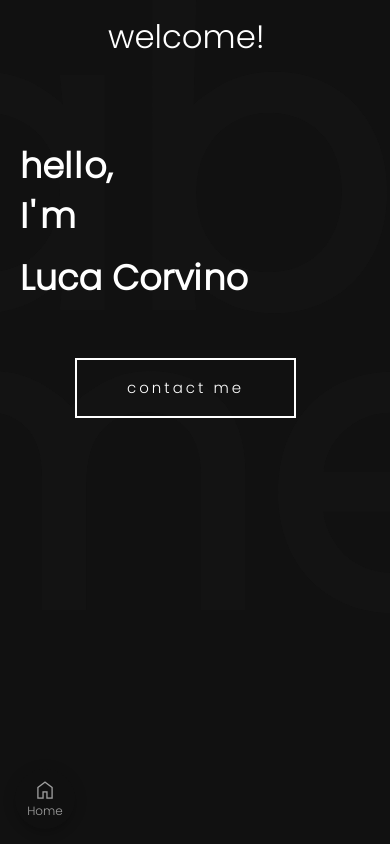
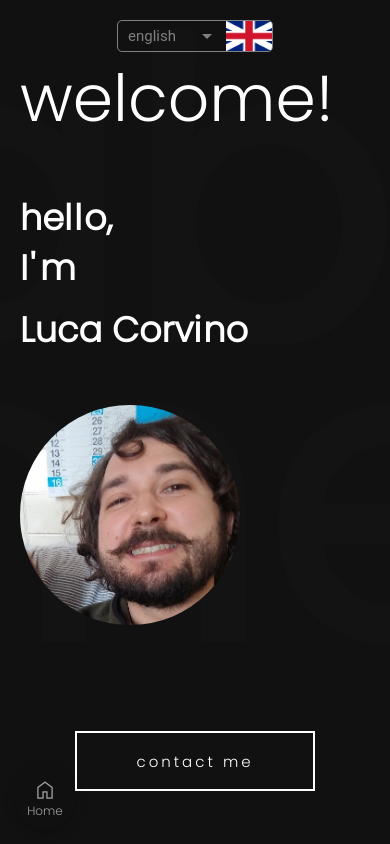
Before and after one commit to lcorv/portfolio, an Angular app: page /#/home in a window 390 px wide. Built offline with nearby package versions, Linux system fonts and the light colour scheme.

Commit message:
second commit

```diff
--- a/src/app/animations/routeAnimation.ts
+++ b/src/app/animations/routeAnimation.ts
@@ -9,7 +9,7 @@ export function routeAnim(){
                     overflow:'visible',
                     width:'100%'
                 })
-            ]),
+            ],{optional: true }),
             group([
                 query(':enter',[
                     style({
@@ -49,7 +49,7 @@ export function routeAnim(){
                     overflow:'visible',
                     width:'100%'
                 })
-            ]),
+            ],{optional: true }),
             group([
                 query(':enter',[
                     style({
--- a/src/app/app.component.html
+++ b/src/app/app.component.html
@@ -1,16 +1,16 @@
 <div fxFlex="100" fxLayout="row wrap" class="page">
-  <nav fxHide.lt-md  fxLayout="column" fxLayoutAlign="start center" class="navbar" @enterLeft>
+  <nav fxHide.lt-md fxLayout="column" fxLayoutAlign="start center" class="navbar" @enterLeft>
     <div class="language-selector">
-        <mat-select (selectionChange)="change()" [(ngModel)]="lan" id="" fxFlex="70">
-          <mat-option value="it">italiano</mat-option>
-          <mat-option value="en">english</mat-option>
-        </mat-select>
-        <img fxFlex="30" src={{langImage}} alt={{lan}}>
+      <mat-select (selectionChange)="change()" [(ngModel)]="lan" id="" fxFlex="70">
+        <mat-option value="it">italiano</mat-option>
+        <mat-option value="en">english</mat-option>
+      </mat-select>
+      <img fxFlex="30" src={{langImage}} alt={{lan}}>
     </div>
     <div class="propic">
       <img src="assets/images/propic.jpg" alt="propic">
     </div>
-    <div class="nav-buttons" >
+    <div class="nav-buttons">
       <a mat-ripple [matRippleColor]="'#fff2'" class="btn" routerLinkActive="active" routerLink="home">
         <i class="material-symbols-outlined">home</i>
         Home
@@ -31,14 +31,29 @@
     <div fxFlex></div>
     <app-footer></app-footer>
   </nav>
-  <div (click)="setNavRoute(outlet); cdRef.detectChanges();" fxHide.gt-sm draggable="true" id="navbar-small" class="navbar-small mat-elevation-z7">
-    <div class="location" appNavbar><i class="material-symbols-outlined">{{routeIcon}}</i><span>{{routeLabel}}</span></div>
-    <a *ngIf="routeLabel!='Home'" class="btn btn-primary" mat-ripple routerLink="home" @iconAnim><i class="material-symbols-outlined">home</i>Home</a>
-    <a *ngIf="routeLabel!='Contacts'"class="btn btn-primary" mat-ripple routerLink="contacts" @iconAnim><i class="material-symbols-outlined">person</i>Contacts</a>
-    <a *ngIf="routeLabel!='Skills'"class="btn btn-primary" mat-ripple routerLink="skills" @iconAnim><i class="material-symbols-outlined">done_all</i>Skills</a>
-    <a *ngIf="routeLabel!='Works'"class="btn btn-primary" mat-ripple routerLink="works" @iconAnim><i class="material-symbols-outlined">settings</i>Works</a>
+  <div (click)="setNavRoute(outlet); cdRef.detectChanges();" fxHide.gt-sm draggable="true" id="navbar-small"
+    class="navbar-small mat-elevation-z7">
+    <div class="location" appNavbar><i class="material-symbols-outlined">{{routeIcon}}</i><span>{{routeLabel}}</span>
+    </div>
+    <a *ngIf="routeLabel!='Home'" class="btn btn-primary" mat-ripple routerLink="home" @iconAnim><i
+        class="material-symbols-outlined">home</i>Home</a>
+    <a *ngIf="routeLabel!='Contacts'" class="btn btn-primary" mat-ripple routerLink="contacts" @iconAnim><i
+        class="material-symbols-outlined">person</i>Contacts</a>
+    <a *ngIf="routeLabel!='Skills'" class="btn btn-primary" mat-ripple routerLink="skills" @iconAnim><i
+        class="material-symbols-outlined">done_all</i>Skills</a>
+    <a *ngIf="routeLabel!='Works'" class="btn btn-primary" mat-ripple routerLink="works" @iconAnim><i
+        class="material-symbols-outlined">settings</i>Works</a>
   </div>
-  <div fxFlex="100" fxLayout="row wrap" fxFlexOffset.gt-sm="200px" class="main" [@routeAnim]="prepareRoute(outlet)" >
+  <div fxFlex="100" fxLayout="row wrap" fxFlexOffset.gt-sm="200px" class="main" [@routeAnim]="prepareRoute(outlet)">
+    <div fxFlex="100" fxLayoutAlign="center">
+    <div fxFlex="40" fxHide.gt-sm class="language-selector">
+        <mat-select (selectionChange)="change()" [(ngModel)]="lan" id="" fxFlex="70">
+          <mat-option value="it">italiano</mat-option>
+          <mat-option value="en">english</mat-option>
+        </mat-select>
+        <img fxFlex="30" src={{langImage}} alt={{lan}}>
+      </div>
+    </div>
     <router-outlet #outlet="outlet"></router-outlet>
     <div fxHide.gt-sm fxFlex="100">
       <app-footer></app-footer>
--- a/src/app/app.component.ts
+++ b/src/app/app.component.ts
@@ -1,6 +1,6 @@
 import { Component , ViewChild, ElementRef,ChangeDetectorRef} from '@angular/core';
 import { Icons } from './shared/icons';
-import { ActivatedRoute, RouterOutlet } from '@angular/router';
+import { ActivatedRoute, RouterOutlet, Router, ActivationStart } from '@angular/router';
 import { iconAnim } from './animations/navbarIconsAnim';
 import { routeAnim } from './animations/routeAnimation';
 import { enterFromLeft } from './animations/buttonsAnimation';
@@ -27,25 +27,26 @@ export class AppComponent {
   lan:string = "en";
   langImage: string = '/assets/images/great_britain_flag.png';
   langImages={
-    it:'/assets/images/italian_flag.png',
-    en:'/assets/images/great_britain_flag.png'
+    it:'./assets/images/italian_flag.png',
+    en:'./assets/images/great_britain_flag.png'
   }
   constructor(
     public el: ElementRef,
     public cdRef:ChangeDetectorRef,
-    private translationService: TranslationService
+    private translationService: TranslationService,
+    private activatedRoute: ActivatedRoute,
+    private router: Router,
     ){
-
+      this.setNavRoute()
   }
   ngOnInit(){
     let language = localStorage.getItem('language');
     if(language){
       this.lan = language;
       this.langImage = this.langImages[language];
-
     }
   }
-  ngAfterViewinit(){
+  ngAfterViewInit(){
     this.prepareRoute(this.outlet)
     this.cdRef.detectChanges();
   }
@@ -62,10 +63,21 @@ export class AppComponent {
       return 1;
     }
   }
-  setNavRoute(outlet: RouterOutlet){
-    if (outlet.isActivated) {
-      this.routeIcon = outlet.activatedRouteData['navbar']["icon"];
-      this.routeLabel = outlet.activatedRouteData['navbar']["label"];
+  setNavRoute(outlet?: RouterOutlet){
+    if(outlet){
+      if (outlet.isActivated) {
+        this.routeIcon = outlet.activatedRouteData['navbar']["icon"];
+        this.routeLabel = outlet.activatedRouteData['navbar']["label"];
+      }
+    }
+    else{
+      this.router.events.subscribe(data => {
+        if (data instanceof ActivationStart) {
+          this.routeIcon = data.snapshot.data['navbar']['icon'];
+          this.routeLabel = data.snapshot.data['navbar']['label'];
+
+        }
+      })
     }
   }
 }
--- a/src/app/footer/footer.component.html
+++ b/src/app/footer/footer.component.html
@@ -1,13 +1,13 @@
 <div class="footer" fxFlexAlign="start start" fxLayoutAlign="center" fxLayoutAlign.gt-sm="start start" >
-    <ul>
+    <ul fxFlex="100" fxLayout="row wrap" fxLayoutAlign="start center">
       <h3>{{STRINGS[0].contactMe[lan]}}:</h3>
-      <li>
+      <li fxFlex="100">
         <i class="material-symbols-outlined">phone</i><a href="tel:+393801010977" target="_blank">+39 3801010977</a>
       </li>
-      <li>
+      <li fxFlex="100">
         <fa-icon [icon]="whatsapp"></fa-icon><a href="https://wa.me/+393801010977" target="_blank">+39 3801010977</a>
       </li>
-      <li>
+      <li fxFlex="100">
         <i class="material-symbols-outlined">email</i><a href="mailTo:l.corvino@live.it" target="_blank">l.corvino@live.it</a>
       </li>
     </ul>
--- a/src/app/footer/footer.component.scss
+++ b/src/app/footer/footer.component.scss
@@ -1,8 +1,15 @@
+li{
+    text-align: center;
+}
 a{
-    width: 80%;
     color: var(--primary-text-inactive);
     margin: 0;
     i{
         margin-right: 10px;
     }
 }
+@media screen and (max-width:600px) {
+    .footer{
+        font-size: 16px;
+    }
+}
--- a/src/app/home/home.component.html
+++ b/src/app/home/home.component.html
@@ -1,18 +1,24 @@
 <div class="background">
     about me
 </div>
-<div fxFlex="100" class="content" fxLayoutAlign="start start" fxLayout="row wrap">
-    <div fxFlex="50" class="welcome-container section" fxFlexOffset="25">
+<div fxFlex="100" class="content" fxLayout="row wrap">
+    <div fxFlex="100" fxLayoutAlign="center" class="welcome-container section">
         <!DOCTYPE svg PUBLIC "-//W3C//DTD SVG 1.1//EN" "http://www.w3.org/Graphics/SVG/1.1/DTD/svg11.dtd">
-        <svg version="1.1" id="Livello_1" xmlns="http://www.w3.org/2000/svg" xmlns:xlink="http://www.w3.org/1999/xlink"
-            x="0px" y="0px" viewBox="0 0 810.1 213.2" style="enable-background:new 0 0 810.1 213.2;">
-            <text class="welcome" width="100%" transform="matrix(1 0 0 1 1.296997e-004 127.3502)">{{STRINGS[0].welcome[lang]}}!
+        <svg fxFlex.gt-sm="50" version="1.1" id="Livello_1" xmlns="http://www.w3.org/2000/svg"
+            xmlns:xlink="http://www.w3.org/1999/xlink" x="0px" y="0px" viewBox="0 0 810.1 213.2"
+            style="enable-background:new 0 0 810.1 213.2;">
+            <text class="welcome" width="100%"
+                transform="matrix(1 0 0 1 1.296997e-004 127.3502)">{{STRINGS[0].welcome[lang]}}!
             </text>
         </svg>
     </div>
-    <div fxFlex="100" class="animated-text presentation section" appText [delay]="delay" [pres]="presentation" >
+    <div fxFlex="100" class="animated-text presentation section" appText [delay]="delay" [pres]="presentation">
     </div>
-    <div class="contact-me section">
-        <a *ngIf="init" class="btn btn-link" routerLink="/contacts" appButton @enterBottom>{{STRINGS[0].contactMe[lang]}}</a>
+    <div fxHide.gt-sm class="propic">
+        <img src="assets/images/propic.jpg" alt="propic">
+    </div>
+    <div fxFlexAlign="end" class="contact-me section" fxFlex="100" fxLayoutAlign="center">
+        <a fxFlex.lt-md="100" *ngIf="init" class="btn btn-link" routerLink="/contacts" appButton
+            @enterBottom>{{STRINGS[0].contactMe[lang]}}</a>
     </div>
 </div>
--- a/src/app/home/home.component.scss
+++ b/src/app/home/home.component.scss
@@ -1,5 +1,6 @@
 .welcome-container{
     height: 120px;
+    width: 100%;
     .welcome{
         animation: stroke 4s 1s forwards;
         stroke-width: 2px;
@@ -9,6 +10,20 @@
         stroke:var(--primary-text);
         font-size: 150px;
         height: 100%;
+    }
+}
+.propic{
+    position: relative;
+    overflow: hidden;
+    margin: 30px 0 10px 0;
+    min-height: 120px;
+    width: 220px;
+    height: 220px;
+    border-radius: 50%;
+    img{
+        position: relative;
+        width: 100%;
+        top:-10px;
     }
 }
 .contact-me{
--- a/src/app/works/works.component.html
+++ b/src/app/works/works.component.html
@@ -2,7 +2,7 @@
 <div fxFlex="100" fxLayout="row wrap" class="content">
     <div fxFlex="100" class="animated-text section" appText [pres]="title" [delay]="delay">
     </div>
-    <div fxFlex="100" class="section works-container" fxLayout="column" fxLayoutAlign="center center" fxLayoutAlign.gt-sm="start center" fxLayout.gt-sm="row wrap" fxLayoutGap="10" *ngIf="init" [@enterBottom] >
+    <div fxFlex="100"  class="section works-container" fxLayout="column" fxLayoutAlign="center center" fxLayoutAlign.gt-sm="start center" fxLayout.gt-sm="row wrap" fxLayoutGap="10" *ngIf="init" [@enterBottom] >
         <div  class="work mat-elevation-z7" fxLayoutAlign="center center" *ngFor="let work of works" >
             <div  class="img"  >
                 <img src="{{work.img}}" alt="{{work.name}}">
--- a/src/styles.scss
+++ b/src/styles.scss
@@ -81,6 +81,7 @@ body{
     transform: translateX(-150px);
     font-weight: bolder;
     color: #4441;
+    z-index: -1;
 }
 .btn{
     -webkit-tap-highlight-color: transparent;
@@ -129,6 +130,9 @@ body{
     .material-symbols-outlined{
         margin-right: 10px;
     }
+}
+.btn-link:active{
+    background-size: 300% 150%;
 }
 .main{
     min-height: 100vh;
```
Also changed, not shown: src/app/contacts/contacts.component.html (+7 -7 lines), src/app/works/works.component.scss (+23 -2 lines), 5 other files (tests, documents, lock files or other folders).
